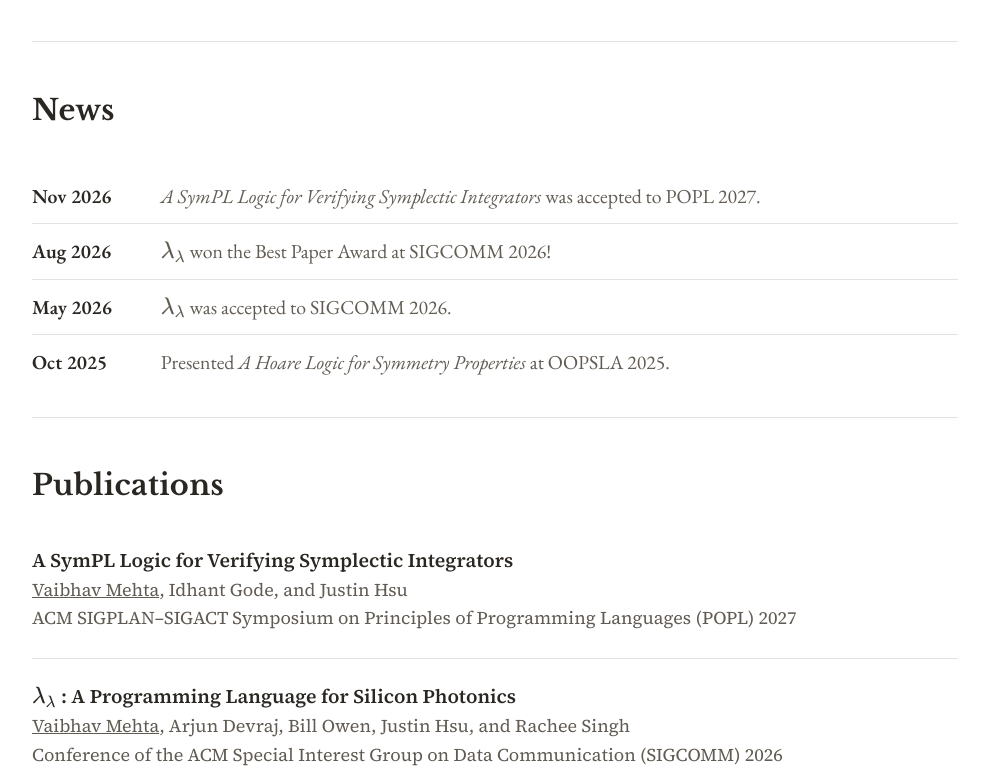
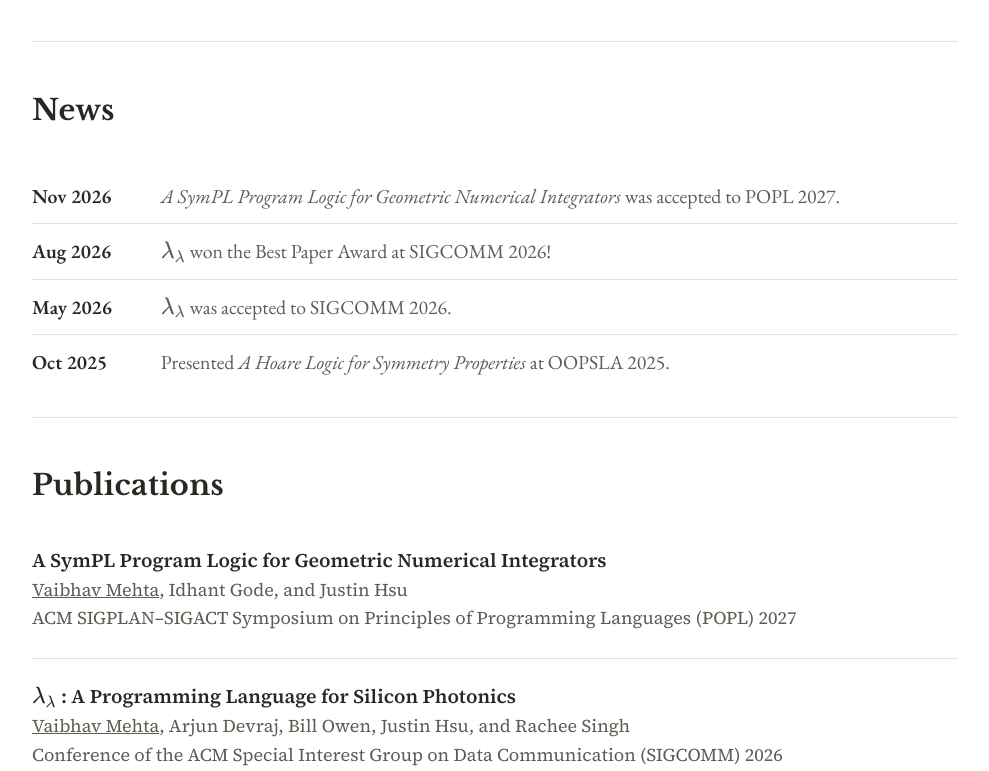
Before and after one commit to vaibhavmehta1/vaibhavmehta1.github.io, a plain HTML site: page index.html in a window 1280 px wide. Shown: the part 476-1247 px from the top of the page, without its empty margins (145-1134 px from the left). Drawn offline with nearby package versions, Linux system fonts and the light colour scheme; some icons are missing.

Commit message:
Update news and publications sections in index.html

```diff
--- a/index.html
+++ b/index.html
@@ -284,7 +284,7 @@
     <section id="news">
       <h2 class="section-title">News</h2>
       <ul class="news-list">
-                <li><span class="news-date">Nov 2026</span><span><em>A SymPL Logic for Verifying Symplectic Integrators</em> was accepted to POPL 2027.</span></li>
+                <li><span class="news-date">Nov 2026</span><span><em>A SymPL Program Logic for Geometric Numerical Integrators</em> was accepted to POPL 2027.</span></li>
         <li><span class="news-date">Aug 2026</span><span>\(\lambda_{\lambda}\) won the Best Paper Award at SIGCOMM
             2026!</span></li>
         <li><span class="news-date">May 2026</span><span>\(\lambda_{\lambda}\) was accepted to SIGCOMM 2026.</span></li>
@@ -297,7 +297,7 @@
       <h2 class="section-title">Publications</h2>
 
       <div class="publication">
-        <span class="publication-title">A SymPL Logic for Verifying Symplectic Integrators</span>
+        <span class="publication-title">A SymPL Program Logic for Geometric Numerical Integrators</span>
         <br />
         <u>Vaibhav Mehta</u>, Idhant Gode, and Justin Hsu
         <br />
```
